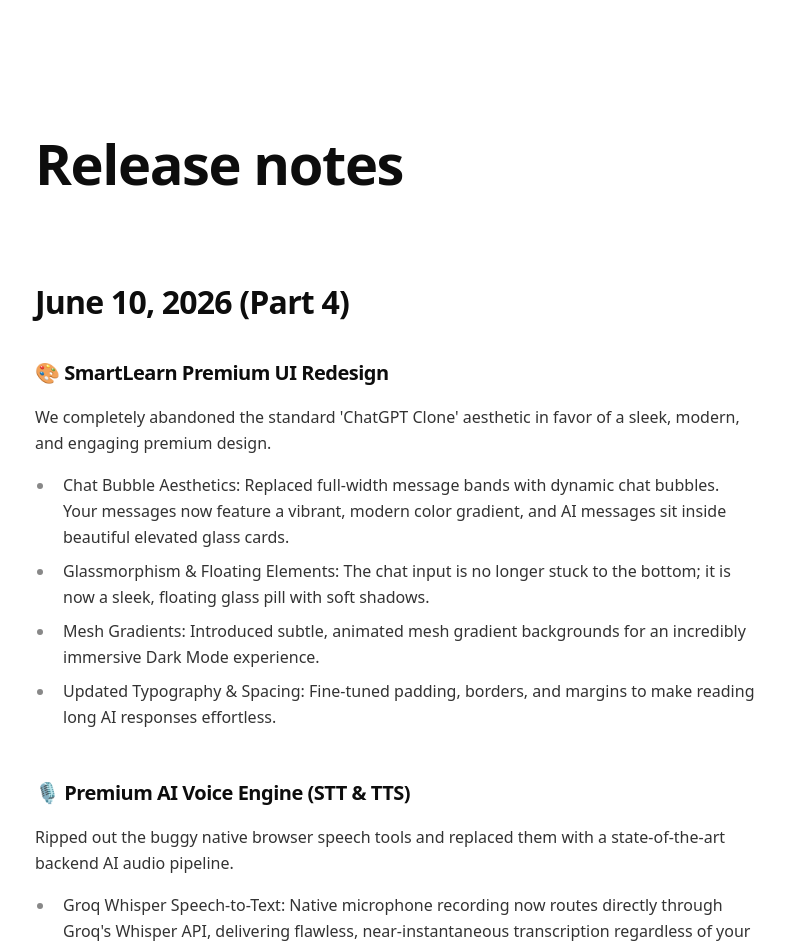
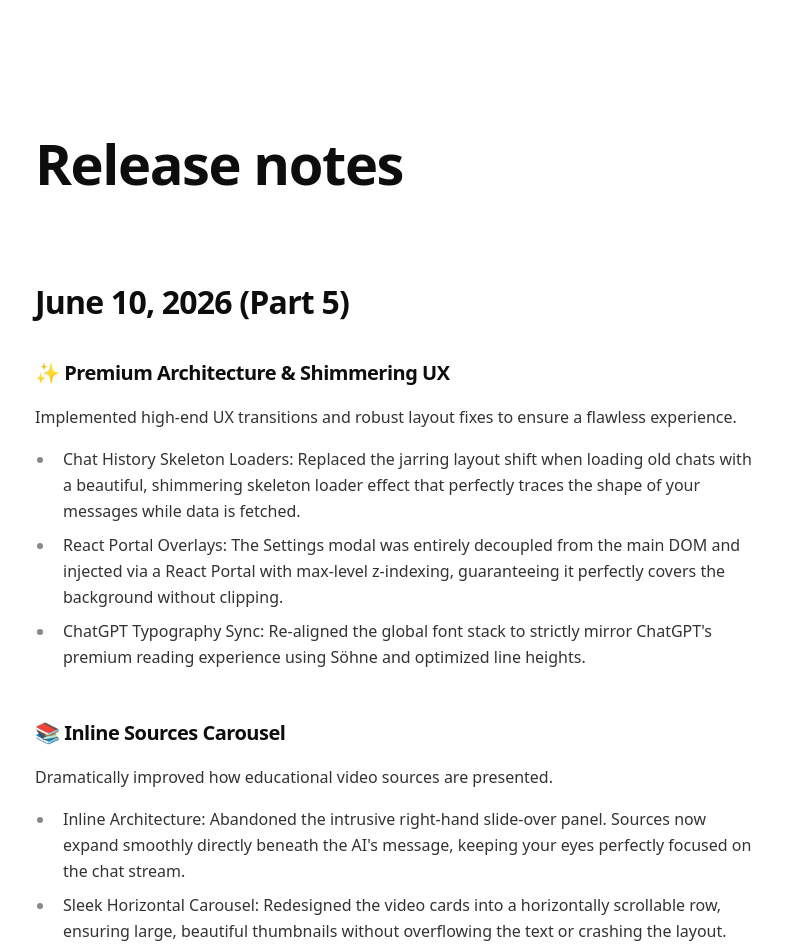
Before and after one commit to Nav33dCodes/smartLearn-AI, a React (Vite) app in the folder smartlearn-frontend/: page /releases in a window 1280 px wide. Shown: the top 949 px of the page, without its empty margins (245-1030 px from the left). Built offline with nearby package versions, Linux system fonts and the light colour scheme; no server answers.

Commit message:
feat: add ReleaseNotes component to document platform updates and UI enhancements

```diff
--- a/smartlearn-frontend/src/pages/ReleaseNotes.jsx
+++ b/smartlearn-frontend/src/pages/ReleaseNotes.jsx
@@ -1,6 +1,33 @@
 import React, { useEffect } from 'react';
 import { motion } from 'framer-motion';
 const releases = [
+  {
+    date: "June 10, 2026 (Part 5)",
+    features: [
+      {
+        title: "✨ Premium Architecture & Shimmering UX",
+        description: "Implemented high-end UX transitions and robust layout fixes to ensure a flawless experience.",
+        bullets: [
+          "Chat History Skeleton Loaders: Replaced the jarring layout shift when loading old chats with a beautiful, shimmering skeleton loader effect that perfectly traces the shape of your messages while data is fetched.",
+          "React Portal Overlays: The Settings modal was entirely decoupled from the main DOM and injected via a React Portal with max-level z-indexing, guaranteeing it perfectly covers the background without clipping.",
+          "ChatGPT Typography Sync: Re-aligned the global font stack to strictly mirror ChatGPT's premium reading experience using Söhne and optimized line heights."
+        ]
+      },
+      {
+        title: "📚 Inline Sources Carousel",
+        description: "Dramatically improved how educational video sources are presented.",
+        bullets: [
+          "Inline Architecture: Abandoned the intrusive right-hand slide-over panel. Sources now expand smoothly directly beneath the AI's message, keeping your eyes perfectly focused on the chat stream.",
+          "Sleek Horizontal Carousel: Redesigned the video cards into a horizontally scrollable row, ensuring large, beautiful thumbnails without overflowing the text or crashing the layout.",
+          "Bulletproof Proxy Network: Integrated a global edge image proxy (wsrv.nl) to natively fetch YouTube thumbnails, completely neutralizing broken images caused by strict ad-blockers, CORS limits, or ISP firewalls."
+        ]
+      }
+    ],
+    fixes: [
+      "Fixed Settings modal clipping issue by restructuring CSS constraints.",
+      "Fixed thumbnail display bugs and implemented a smart retry fallback mechanism."
+    ]
+  },
   {
     date: "June 10, 2026 (Part 4)",
     features: [
```
